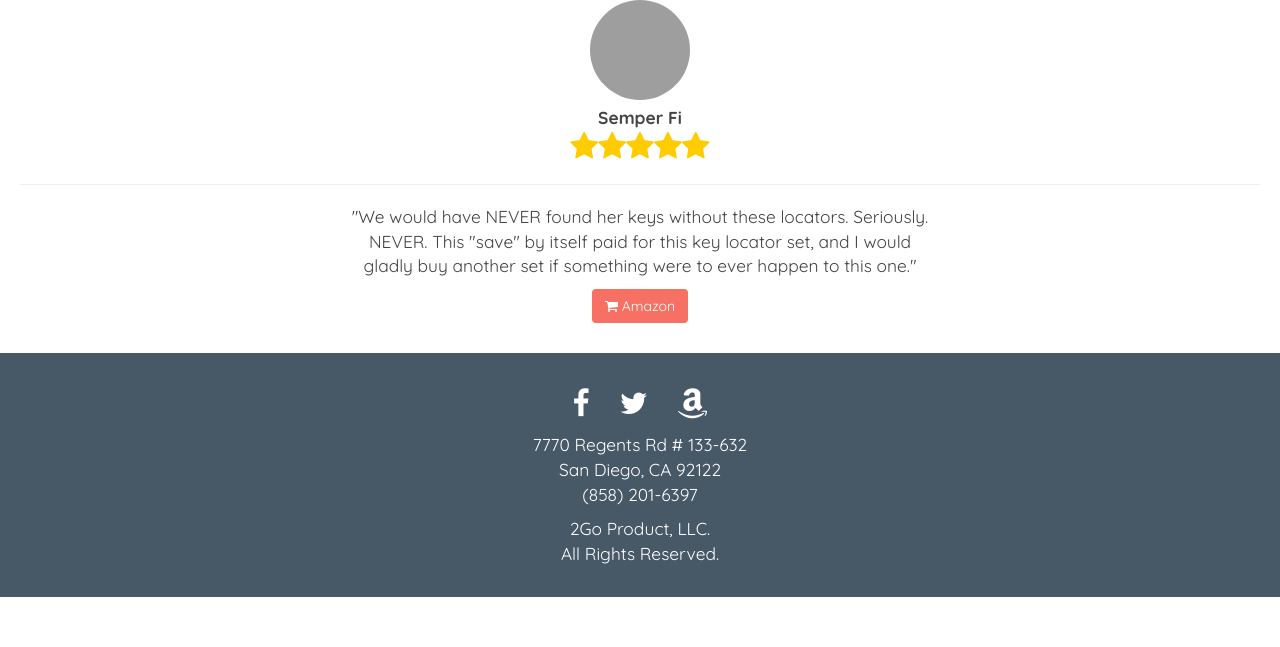
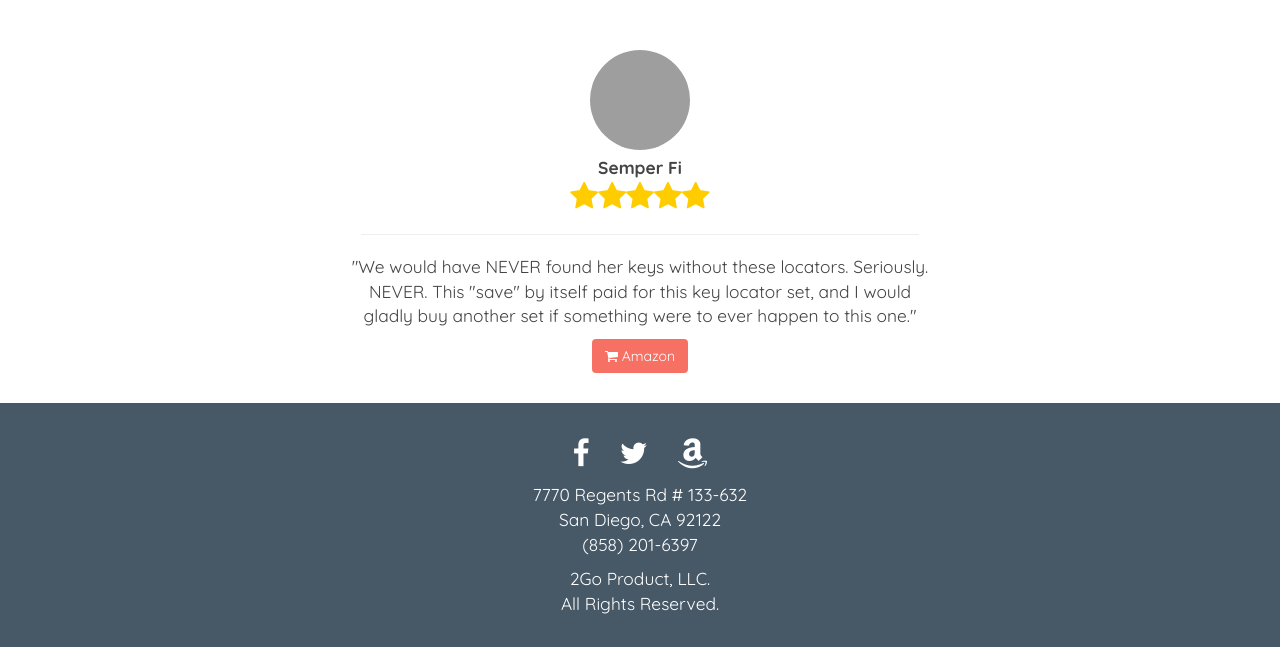
Before and after one commit to cleestofuh/COGS187B, a PHP site: page / in a window 1280 px wide. Shown: the part 2456-3103 px from the top of the page. Before the commit the page ends 3053 px from the top, so only its background shows below. Run offline with PHP 8.4, Linux system fonts and the light colour scheme; grey boxes are pictures that could not be loaded.

Commit message:
fixed some color and margin issues on home page

```diff
--- a/css/clickndig.css
+++ b/css/clickndig.css
@@ -48,7 +48,7 @@ body {
     color: #F67164;
 }
 @media (min-width: 767px) {
-    .grey-bg {
+    #homepage-content .grey-bg {
         background: #fff;
     }
     .review-text {
--- a/home.html
+++ b/home.html
@@ -45,7 +45,7 @@
       </div><!-- /.container-fluid -->
     </nav>
 
-    <div class="margin-top-50">
+    <div id="homepage-content" class="margin-top-50">
         <div class="jumbotron">
             <div class="container text-center margin-top-50">
                 <div class="header-logo">
@@ -76,7 +76,7 @@
             <i class="fa fa-battery-full" aria-hidden="true" style="font-size: 100px;"></i>
             <p>Pre-installed batteries plus an extra set of batteries</p>
         </div>
-        <div class="grey-bg text-center col-xs-12 col-sm-12 col-md-12 video-container">
+        <div class="grey-bg text-center col-xs-12 col-sm-12 col-md-12 video-container margin-top-50">
             <iframe class="video" src="https://www.youtube.com/embed/yOgRx6SUD74" frameborder="0" allowfullscreen></iframe>
         </div>
         <div id="amazon-review" class="white-bg text-center col-xs-12 col-sm-12">
@@ -85,7 +85,7 @@
             <b>Semper Fi</b>
             <br>
             <i class="fa fa-star" aria-hidden="true"></i><i class="fa fa-star" aria-hidden="true"></i><i class="fa fa-star" aria-hidden="true"></i><i class="fa fa-star" aria-hidden="true"></i><i class="fa fa-star" aria-hidden="true"></i>
-            <hr>
+            <hr style="width: 45%;">
             <div class="col-md-3"></div>
             <div class="col-md-6">
                 "We would have NEVER found her keys without these locators. Seriously. NEVER.
```
